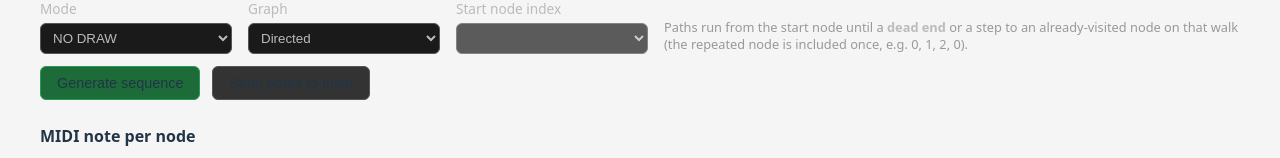
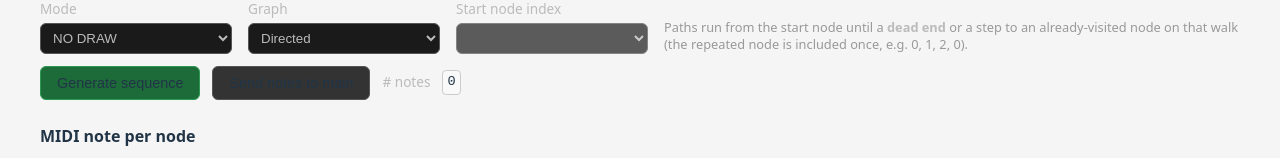
Before and after one commit to nathanfenoglio/midi_sequencing_toolbox, a React (Vite) app: page /graph in a window 1280 px wide. Shown: the part 127-285 px from the top of the page. Built offline with nearby package versions, Linux system fonts and the light colour scheme.

Commit message:
add # of notes display in graph traversal page

```diff
--- a/src/App.css
+++ b/src/App.css
@@ -960,6 +960,11 @@ body {
   margin-bottom: 0.75rem;
 }
 
+.graph-page .graph-notes-meta-label {
+  font-size: 0.85rem;
+  color: #bbb;
+}
+
 .graph-select {
   min-width: 12rem;
   padding: 0.35rem 0.5rem;
--- a/src/context/GraphSessionContext.jsx
+++ b/src/context/GraphSessionContext.jsx
@@ -132,6 +132,8 @@ export function GraphSessionProvider({ children }) {
     );
   }, []);
 
+  // memoize values to avoid unnecessary re-rendering
+  // value object to pass to context provider includes state and updater functions for graph session
   const value = useMemo(
     () => ({
       nodes,
--- a/src/lib/flattenPathLines.js
+++ b/src/lib/flattenPathLines.js
@@ -1,13 +1,11 @@
 /**
- * Flatten ordered path lines (each line comma-separated MIDI ints) into one string.
  * @param {string[]} pathLines
- * @returns {string}
+ * @returns {number[]}
  */
-export function flattenPathLinesToString(pathLines) {
-  if (!Array.isArray(pathLines) || pathLines.length === 0) return "";
+function parseFlattenedPathLines(pathLines) {
+  if (!Array.isArray(pathLines) || pathLines.length === 0) return [];
 
-  // check that #s are valid and flatten into single array of #s
-  const nums = pathLines.flatMap((line) =>
+  return pathLines.flatMap((line) =>
     String(line)
       .split(",")
       .map((s) => s.trim())
@@ -15,9 +13,26 @@ export function flattenPathLinesToString(pathLines) {
       .map((s) => parseInt(s, 10))
       .filter((n) => Number.isFinite(n) && n >= 0 && n <= 127)
   );
+}
 
-  // return comma separated string of all of the paths flattened
+/**
+ * Flatten ordered path lines (each line comma-separated MIDI ints) into one string.
+ * @param {string[]} pathLines
+ * @returns {string}
+ */
+export function flattenPathLinesToString(pathLines) {
+  const nums = parseFlattenedPathLines(pathLines);
+  if (nums.length === 0) return "";
   return nums.join(", ");
+}
+
+/**
+ * Count valid MIDI notes across all path lines (same rules as flatten).
+ * @param {string[]} pathLines
+ * @returns {number}
+ */
+export function countFlattenedNotes(pathLines) {
+  return parseFlattenedPathLines(pathLines).length;
 }
 
 /**
@@ -39,7 +54,7 @@ export function reorderPathLines(paths, fromIndex, toIndex) {
   }
 
   const next = [...paths];
-  const [item] = next.splice(fromIndex, 1); // remove from node from array
-  next.splice(toIndex, 0, item); // insert from node in to index position of array, 0 signifies don't delete any elements
+  const [item] = next.splice(fromIndex, 1);
+  next.splice(toIndex, 0, item);
   return next;
 }
--- a/src/lib/graphScale.js
+++ b/src/lib/graphScale.js
@@ -23,6 +23,7 @@ export function applyScaleToNodes(nodes, scaleDegrees) {
 /** @param {number} count @param {number[]} scaleDegrees */
 export function buildSequentialScaleNotes(count, scaleDegrees) {
   const L = scaleDegrees.length;
+  // cycle through scale as many times as needed for array of length count
   return Array.from({ length: count }, (_, i) => scaleDegrees[i % L]);
 }
 
--- a/src/pages/GraphPage.jsx
+++ b/src/pages/GraphPage.jsx
@@ -6,6 +6,7 @@ import {
   buildAdjacencyMatrix,
 } from "../lib/graphDerived.js";
 import {
+  countFlattenedNotes,
   flattenPathLinesToString,
   reorderPathLines,
 } from "../lib/flattenPathLines.js";
@@ -71,6 +72,11 @@ export function GraphPage() {
 
   const concatenatedNotes = useMemo(
     () => flattenPathLinesToString(pathLines),
+    [pathLines]
+  );
+
+  const flattenedNoteCount = useMemo(
+    () => countFlattenedNotes(pathLines),
     [pathLines]
   );
 
@@ -320,6 +326,13 @@ export function GraphPage() {
             <button type="button" className="controls" onClick={sendToMain}>
               Send notes to main
             </button>
+            <label className="graph-notes-meta-label"># notes</label>
+            <span
+              className="row-meta-value"
+              aria-label="Notes in flattened paths"
+            >
+              {flattenedNoteCount}
+            </span>
             {/* message to click next node for adding an edge */}
             {edgeFirstId ? (
               <p className="edge-hint edge-hint-inline">
```
Also changed, not shown: 1 other file (tests, documents, lock files or other folders).
